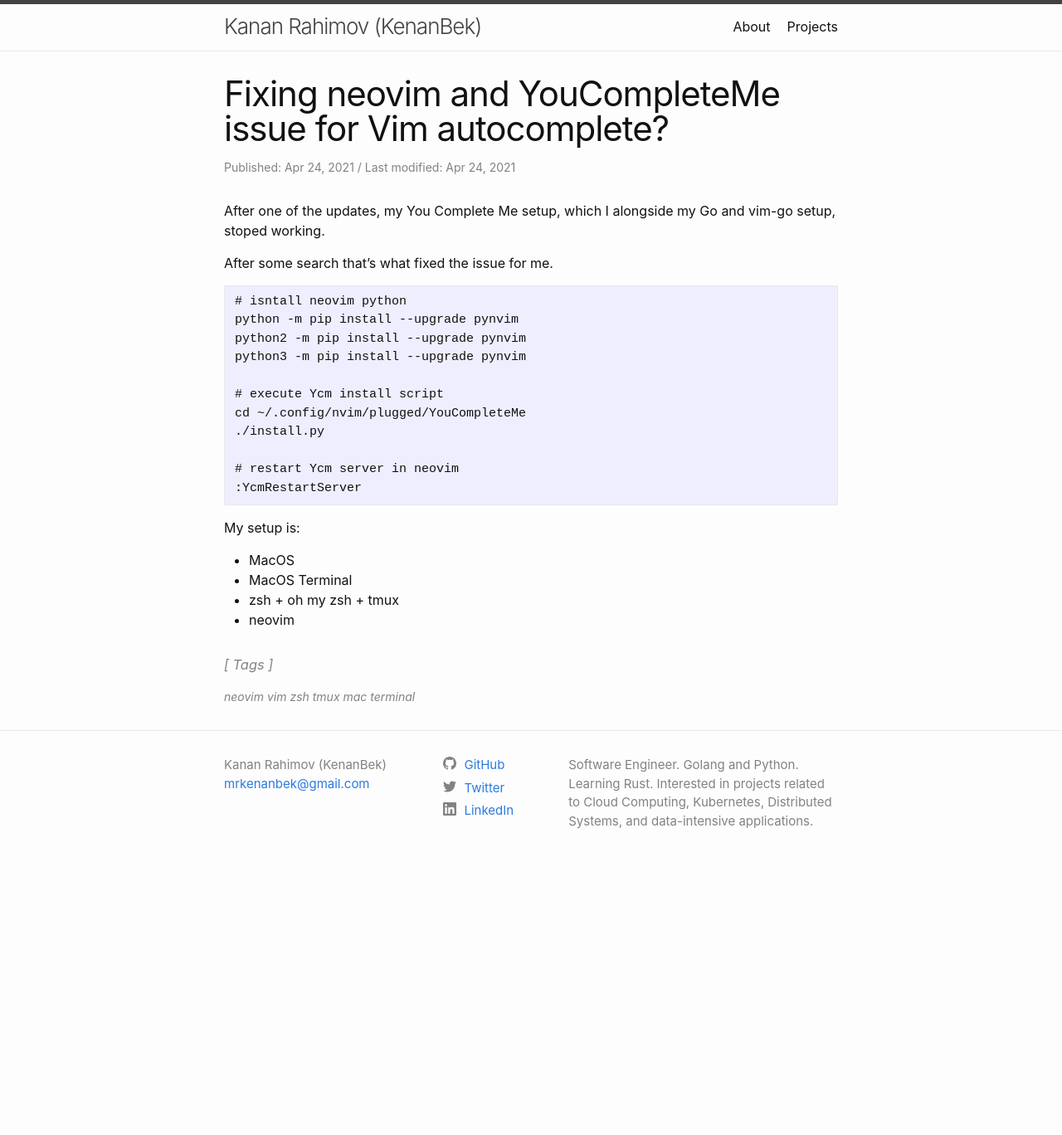
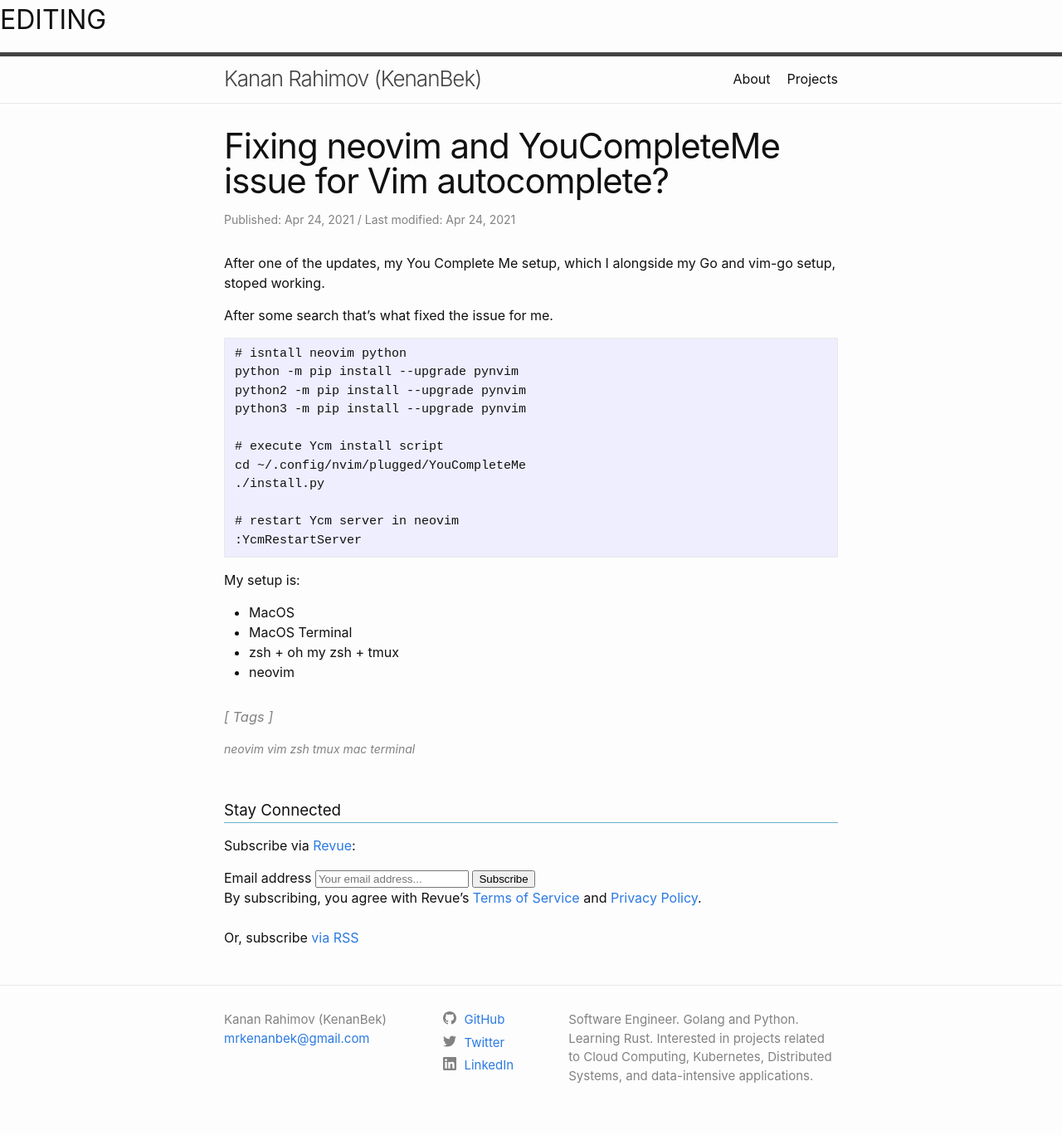
Before and after one commit to KenanBek/kenanbek.github.io, a Jekyll site: the page built from _posts/articles/2021-04-24-neovim-youcompleteme-tmux-zsh-mac-terminal.markdown, in a window 1280 px wide. Shown: the whole page at 83% size. Built offline with Jekyll 4.4.1, drawn with Linux system fonts in a browser that asks for light colours; comment, search, counter and statistics services are not loaded; before the commit the page ends 1061 px from its top, so only the background shows below that.

Commit message:
revue link

```diff
--- /dev/null
+++ b/_includes/subscribe.html
@@ -0,0 +1,24 @@
+<div class="home-subscribe">
+    <div>
+        <h3>Stay Connected</h3>
+    </div>
+    <div id="revue-embed">
+        <p>Subscribe via <a href="https://www.getrevue.co/profile/kenanbek" target="_blank">Revue</a>:</p>
+        <form action="https://www.getrevue.co/profile/kenanbek/add_subscriber" method="post" id="revue-form"
+            name="revue-form" target="_blank">
+            <div class="revue-form-group">
+                <label for="member_email">Email address</label>
+                <input class="revue-form-field" placeholder="Your email address..." type="email" name="member[email]"
+                    id="member_email">
+                <input type="submit" value="Subscribe" name="member[subscribe]" id="member_submit">
+            </div>
+            <div class="revue-form-footer">By subscribing, you agree with Revue’s <a target="_blank"
+                    href="https://www.getrevue.co/terms">Terms of Service</a> and <a target="_blank"
+                    href="https://www.getrevue.co/privacy">Privacy Policy</a>.</div>
+        </form>
+    </div>
+    <br />
+    <div>
+        <p class="rss-subscribe">Or, subscribe <a href="{{ "/feed.xml" | relative_url }}">via RSS</a></p>
+    </div>
+</div>
--- a/_layouts/default.html
+++ b/_layouts/default.html
@@ -5,11 +5,15 @@
 
   <body>
 
+    <h1> EDITING </h1>
+
     {%- include header.html -%}
 
     <main class="page-content" aria-label="Content">
       <div class="wrapper">
         {{ content }}
+
+        {%- include subscribe.html -%}
       </div>
     </main>
 
--- a/_layouts/home.html
+++ b/_layouts/home.html
@@ -38,7 +38,5 @@ layout: default
       </ul>
     {% endfor %}
 
-    <p class="rss-subscribe">subscribe <a href="{{ "/feed.xml" | relative_url }}">via RSS</a></p>
-
   {%- endif -%}
 </div>
--- a/_sass/minima/_layout.scss
+++ b/_sass/minima/_layout.scss
@@ -175,6 +175,14 @@
 /**
  * Page content
  */
+.home-subscribe {
+  margin-top: 50px;
+  margin-bottom: 5px;
+
+  h3 {
+    border-bottom: 0.1em solid #6ab2ce;
+  }
+}
 .page-content {
   padding: $spacing-unit 0;
   flex: 1;
```
